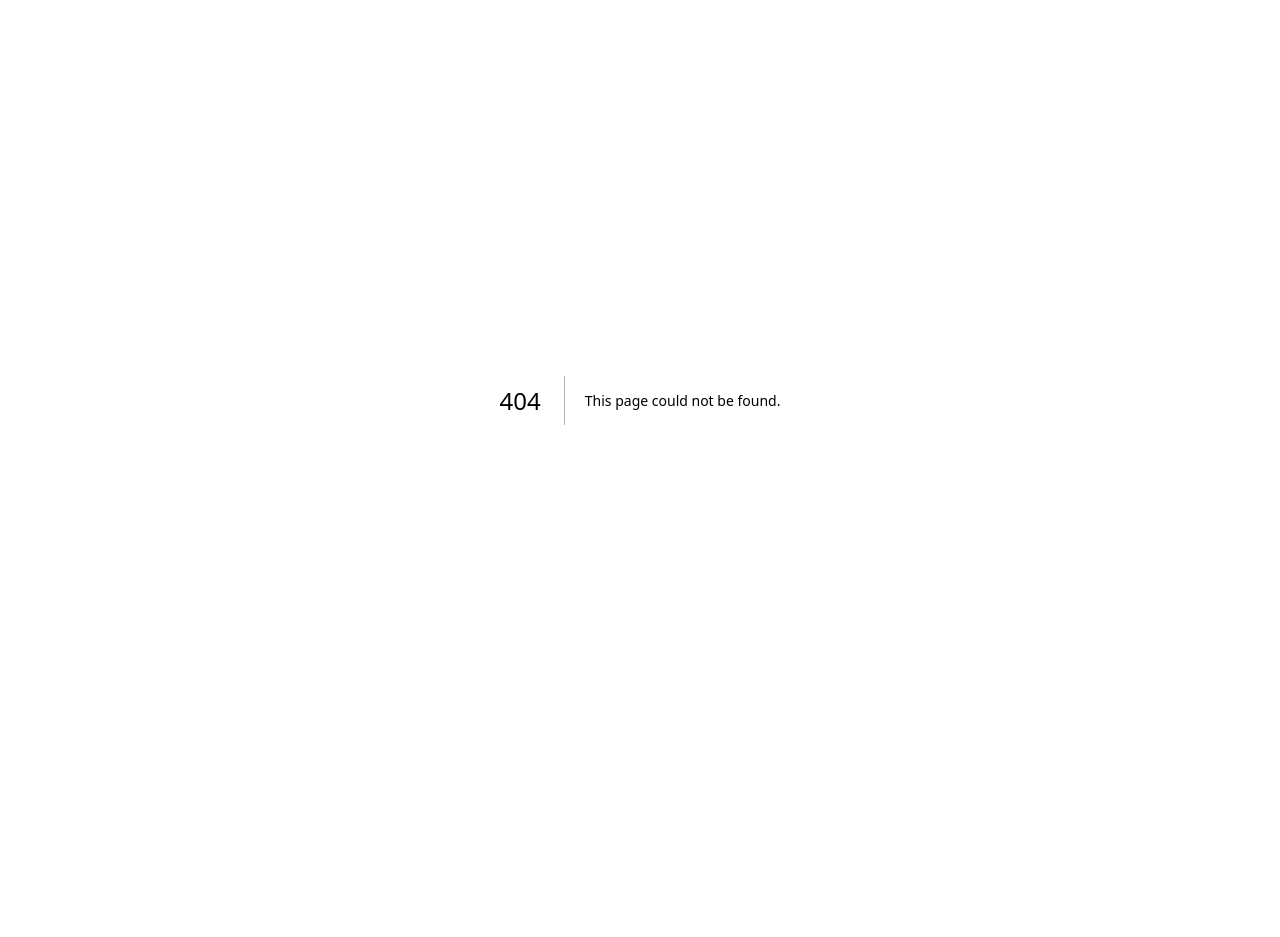
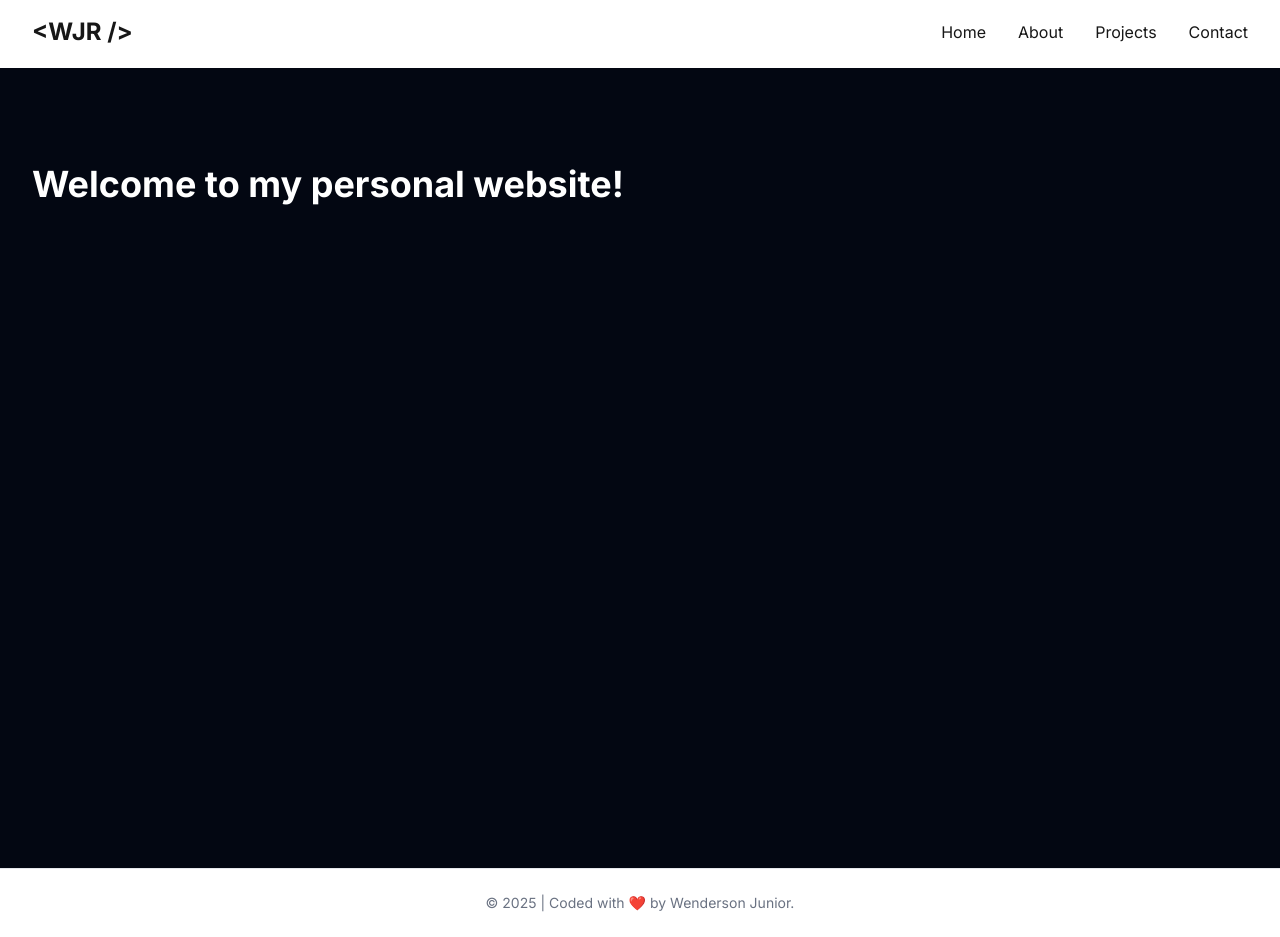
Before and after one commit to wenderson-junior/personal-site, a Next.js app: page /1 in a window 1280 px wide. Before the commit this address had no page. Before the commit the page ends 800 px from the top, so only its background shows below. Built offline with nearby package versions, Linux system fonts and the light colour scheme.

Commit message:
feat: add internationalization base structure with next-intl

```diff
--- /dev/null
+++ b/middleware.ts
@@ -0,0 +1,13 @@
+import createMiddleware from 'next-intl/middleware';
+import { locales, defaultLocale } from './src/i18n';
+
+export default createMiddleware({
+  locales,
+  defaultLocale,
+  localeDetection: true,
+  localePrefix: 'always'
+});
+
+export const config = {
+  matcher: ['/', '/(pt-BR|en)/:path*', '/((?!api|_next|_vercel|.*\\..*).*)']
+};
--- /dev/null
+++ b/src/app/[locale]/layout.tsx
@@ -0,0 +1,35 @@
+import type { Metadata } from "next";
+import "../globals.css";
+import { NextIntlClientProvider } from 'next-intl';
+import { locales, type Locale, getMessages, defaultLocale } from '../../i18n';
+
+export const metadata: Metadata = {
+  title: "Wenderson Junior | Personal Site",
+  description: "Personal site of Wenderson Junior",
+};
+
+export function generateStaticParams() {
+  return locales.map((locale) => ({ locale }));
+}
+
+type Props = {
+  children: React.ReactNode;
+  params: Promise<{ locale: string }>;
+};
+
+const messagesPromises = locales.reduce((acc, locale) => {
+  acc[locale] = getMessages(locale);
+  return acc;
+}, {} as Record<Locale, Promise<Record<string, unknown>>>);
+
+export default async function LocaleLayout({ children, params }: Props) {
+  const { locale: paramLocale } = await params;
+  const safeLocale = locales.includes(paramLocale as Locale) ? paramLocale as Locale : defaultLocale;
+  const messages = await messagesPromises[safeLocale];
+
+  return (
+    <NextIntlClientProvider locale={safeLocale} messages={messages}>
+      {children}
+    </NextIntlClientProvider>
+  );
+}
--- /dev/null
+++ b/src/app/[locale]/page.tsx
@@ -0,0 +1,22 @@
+"use client";
+
+import { Header } from "../components/header/header";
+import { Footer } from "../components/footer/footer";
+import { Container } from "../components/ui/Container";
+import { useTranslations } from 'next-intl';
+
+export default function Home() {
+  const t = useTranslations('navigation');
+
+  return (
+    <div className="flex flex-col min-h-screen">
+      <Header />
+      <main className="flex-grow py-8 h-screen bg-gray-950 pt-24">
+        <Container>
+          <h1 className="text-4xl font-bold text-white mb-6">{t('welcome')}</h1>
+        </Container>
+      </main>
+      <Footer />
+    </div>
+  );
+}
--- /dev/null
+++ b/src/i18n.ts
@@ -0,0 +1,28 @@
+import { getRequestConfig } from 'next-intl/server';
+
+export const locales = ['en', 'pt-BR'] as const;
+export type Locale = (typeof locales)[number];
+export const defaultLocale: Locale = 'en';
+
+export async function getMessages(locale: Locale) {
+  try {
+    return (await import(`../src/messages/${locale}.json`)).default;
+  } catch (error) {
+    console.error(`Failed to load messages for locale: ${locale}`, error);
+    return (await import(`../src/messages/${defaultLocale}.json`)).default;
+  }
+}
+
+export default getRequestConfig(async ({ locale }) => {
+  if (!locale || !locales.includes(locale as Locale)) {
+    return {
+      locale: defaultLocale,
+      messages: await getMessages(defaultLocale)
+    };
+  }
+
+  return {
+    locale: locale as Locale,
+    messages: await getMessages(locale as Locale)
+  };
+});
--- /dev/null
+++ b/src/i18n/getMessages.ts
@@ -0,0 +1,14 @@
+import { notFound } from 'next/navigation';
+import { locales, Locale } from '../i18n';
+
+export async function getMessages(locale: string) {
+  if (!locales.includes(locale as Locale)) {
+    notFound();
+  }
+
+  try {
+    return (await import(`../messages/${locale}.json`)).default;
+  } catch {
+    notFound();
+  }
+}
--- /dev/null
+++ b/src/messages/en.json
@@ -0,0 +1,17 @@
+{
+  "navigation": {
+    "home": "Home",
+    "about": "About",
+    "projects": "Projects",
+    "contact": "Contact",
+    "welcome": "Welcome to my personal website!"
+  },
+  "footer": {
+    "copyright": "© {year} Wenderson Junior. All rights reserved."
+  },
+  "languageSwitcher": {
+    "label": "Language",
+    "en": "English",
+    "pt-BR": "Portuguese (Brazil)"
+  }
+}
--- /dev/null
+++ b/src/messages/pt-BR.json
@@ -0,0 +1,17 @@
+{
+  "navigation": {
+    "home": "Início",
+    "about": "Sobre",
+    "projects": "Projetos",
+    "contact": "Contato",
+    "welcome": "Bem-vindo ao meu site pessoal!"
+  },
+  "footer": {
+    "copyright": "© {year} Wenderson Junior. Todos os direitos reservados."
+  },
+  "languageSwitcher": {
+    "label": "Idioma",
+    "en": "Inglês",
+    "pt-BR": "Português (Brasil)"
+  }
+}
```
